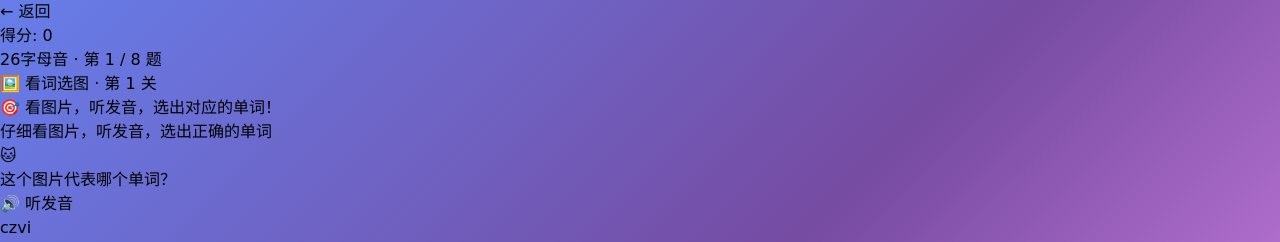
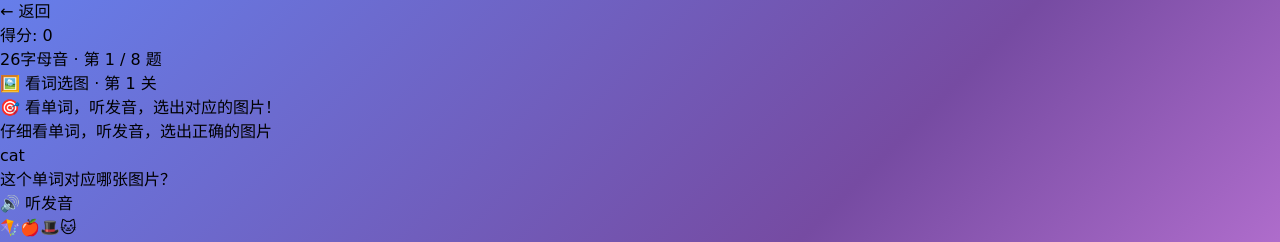
Before and after one commit to guhuizi/my-phonics-app, a React (Vite) app: page / in a window 1280 px wide. Both pictures are taken after a click on the button "🖼️ 看词选图". Shown: the top 242 px of the page. Built offline with nearby package versions, Linux system fonts and the light colour scheme.

Commit message:
fix: 看词选图模式 - 显示单词而非图片，让玩家选择对应emoji

```diff
--- a/src/components/PhonicsGame.jsx
+++ b/src/components/PhonicsGame.jsx
@@ -7,8 +7,8 @@ const GAME_MODES = {
     id: 'picture',
     name: '看词选图',
     emoji: '🖼️',
-    objective: '看图片，听发音，选出对应的单词！',
-    instruction: '仔细看图片，听发音，选出正确的单词'
+    objective: '看单词，听发音，选出对应的图片！',
+    instruction: '仔细看单词，听发音，选出正确的图片'
   },
   listen: {
     id: 'listen',
@@ -61,6 +61,17 @@ function generateRuleOptions(correctRule, level, allData) {
   return shuffleArray(options);
 }
 
+function generatePictureOptions(correctEmoji, level) {
+  const sameLevelItems = phonicsData
+    .filter(item => item.level === level && item.emoji !== correctEmoji);
+
+  const sameLevelEmojis = sameLevelItems.map(item => item.emoji);
+  const shuffledSame = shuffleArray(sameLevelEmojis).slice(0, 3);
+
+  const options = [...shuffledSame, correctEmoji];
+  return shuffleArray(options);
+}
+
 function PhonicsGame({ mode = 'rule', onBack }) {
   const [questions, setQuestions] = useState([]);
   const [currentIndex, setCurrentIndex] = useState(0);
@@ -81,12 +92,14 @@ function PhonicsGame({ mode = 'rule', onBack }) {
     if (questions.length === 0 || gameOver) return;
 
     const q = questions[currentIndex];
-    const ruleOptions = generateRuleOptions(q.rule, currentLevel, phonicsData);
-    setOptions(ruleOptions);
 
-    if (mode === 'picture' || mode === 'listen') {
+    if (mode === 'picture') {
+      const picOptions = generatePictureOptions(q.emoji, currentLevel);
+      setOptions(picOptions);
       setTimeout(() => speak(q.word), 500);
-    } else if (mode === 'rule') {
+    } else {
+      const ruleOptions = generateRuleOptions(q.rule, currentLevel, phonicsData);
+      setOptions(ruleOptions);
       setTimeout(() => speak(q.word), 500);
     }
 
@@ -203,7 +216,9 @@ function PhonicsGame({ mode = 'rule', onBack }) {
   const handleOptionClick = (option) => {
     if (showResult) return;
 
-    const correct = option === currentQuestion.rule;
+    const correct = mode === 'picture'
+      ? option === currentQuestion.emoji
+      : option === currentQuestion.rule;
     setIsCorrect(correct);
     setShowResult(true);
 
@@ -270,8 +285,8 @@ function PhonicsGame({ mode = 'rule', onBack }) {
           {mode === 'picture' && (
             <div>
               <div className="bg-gradient-to-r from-pink-100 to-purple-100 rounded-2xl p-4 mb-4">
-                <p className="text-4xl md:text-5xl mb-2">{currentQuestion.emoji}</p>
-                <p className="text-gray-600">这个图片代表哪个单词？</p>
+                <p className="text-4xl md:text-5xl font-bold text-purple-700 mb-2">{currentQuestion.word}</p>
+                <p className="text-gray-600">这个单词对应哪张图片？</p>
               </div>
               <button
                 onClick={replaySound}
@@ -352,7 +367,7 @@ function PhonicsGame({ mode = 'rule', onBack }) {
         {showResult && (
           <div className={`mt-4 text-center p-3 rounded-xl ${isCorrect ? 'bg-green-400/80' : 'bg-red-400/80'}`}>
             <p className="text-white text-lg md:text-xl font-bold">
-              {isCorrect ? '🎉 正确！太棒了！' : `😅 答错了，正确答案是 ${currentQuestion.rule}`}
+              {isCorrect ? '🎉 正确！太棒了！' : `😅 答错了，正确答案是 ${mode === 'picture' ? currentQuestion.emoji + ' ' + currentQuestion.word : currentQuestion.rule}`}
             </p>
           </div>
         )}
```
